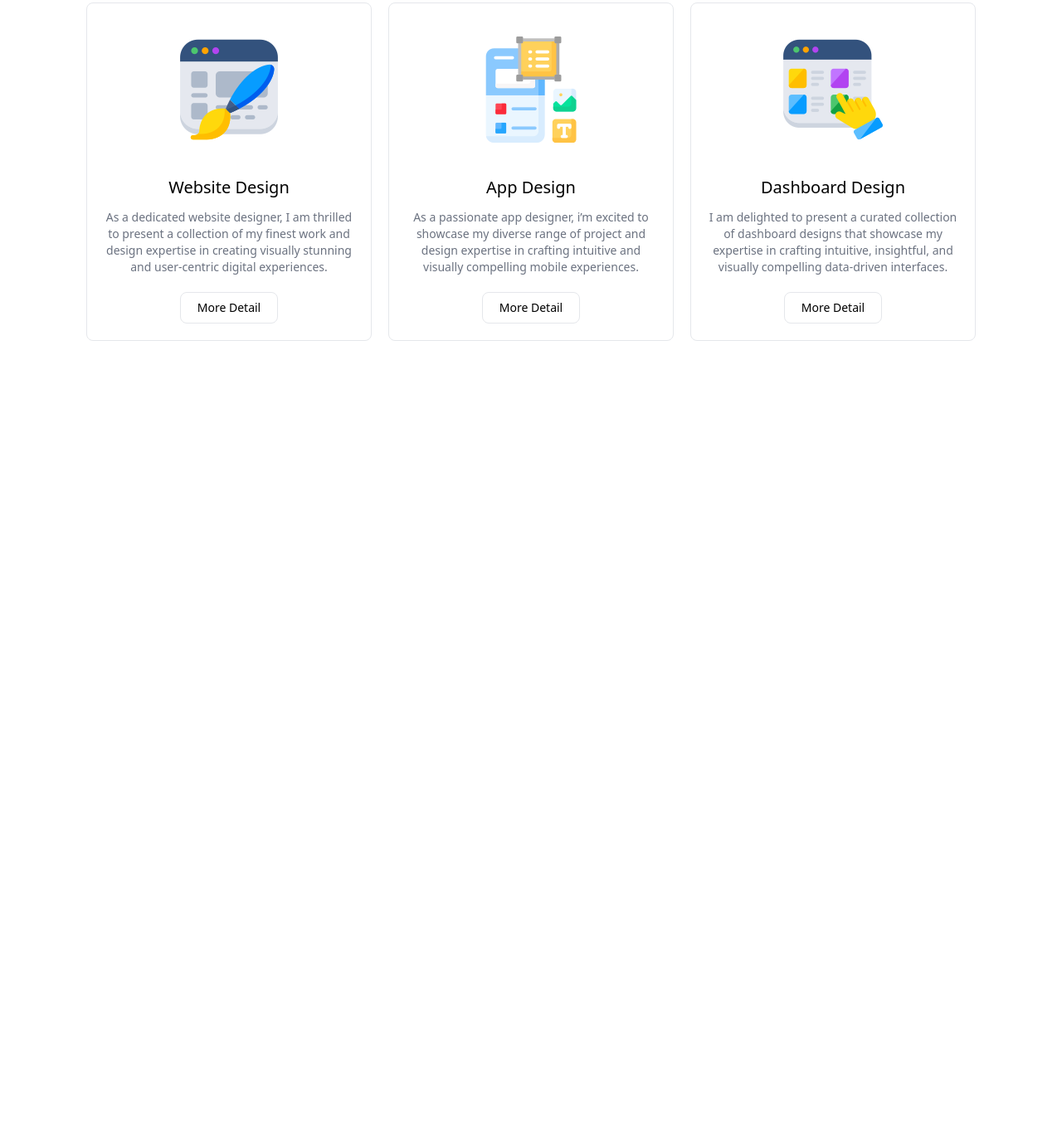
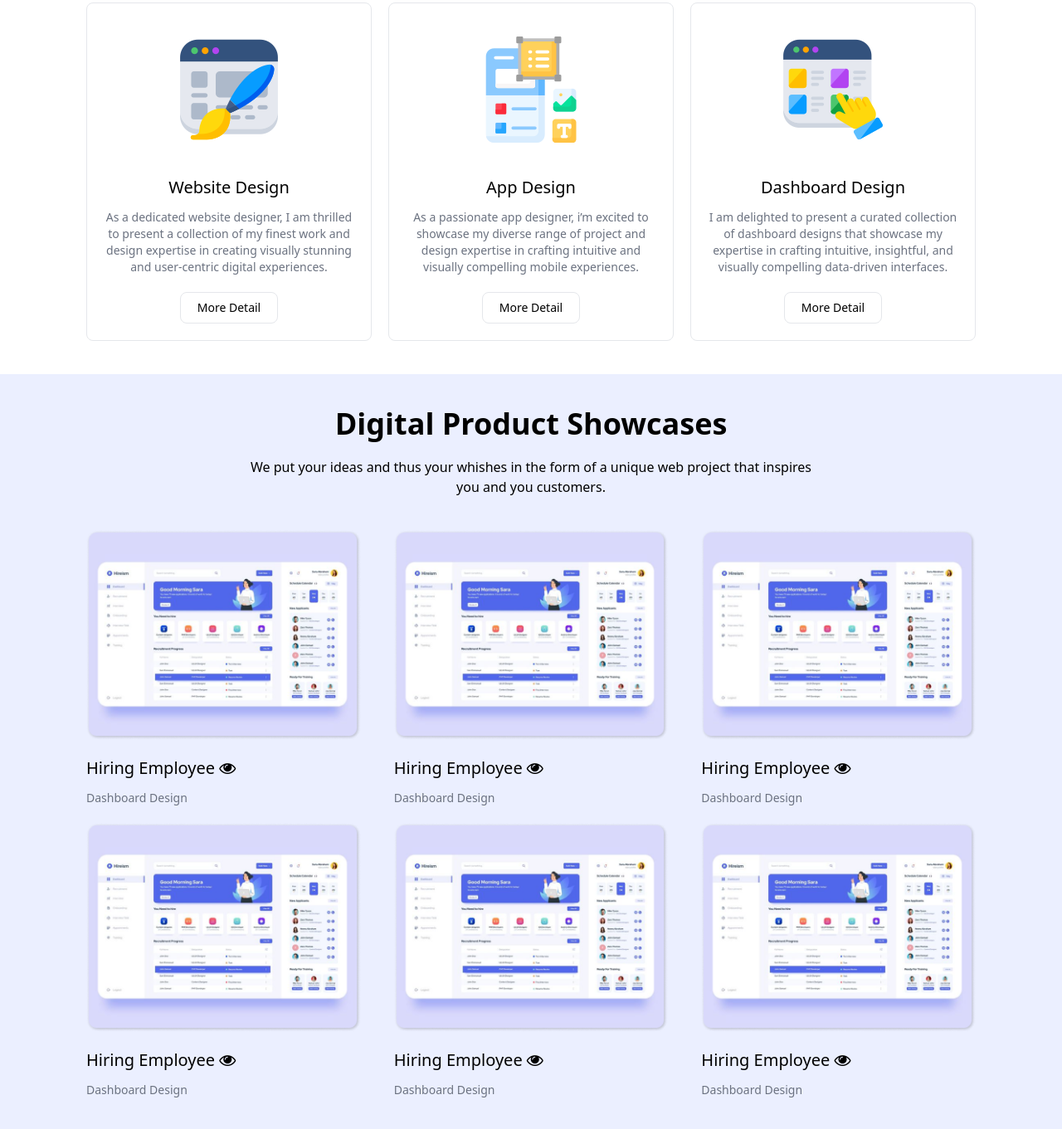
Before and after one commit to alviannn15/alfianpersonal, a website: page index.html in a window 1280 px wide. Shown: the part 1076-2437 px from the top of the page at 83% size. Before the commit the page ends 1527 px from the top, so only its background shows below. Drawn offline with Linux system fonts and the light colour scheme.

Commit message:
feat: add portfolio section

```diff
--- a/index.html
+++ b/index.html
@@ -14,6 +14,10 @@
     <link
       href="https://fonts.googleapis.com/css2?family=Poppins:ital,wght@0,100;0,200;0,300;0,400;0,500;0,600;0,700;0,800;0,900;1,100;1,200;1,300;1,400;1,500;1,600;1,700;1,800;1,900&family=Roboto:ital,wght@0,400;0,500;0,700;1,400;1,500&display=swap"
       rel="stylesheet"
+    />
+    <link
+      rel="stylesheet"
+      href="https://cdnjs.cloudflare.com/ajax/libs/font-awesome/4.7.0/css/font-awesome.min.css"
     />
   </head>
 
@@ -112,13 +116,14 @@
       <!-- End Card-->
     </div>
 
+    <div>
       <div class="px-10 xl:px-72">
         <h1 class="text-4xl font-bold my-5 text-center antialiased">
           Service & Skills
         </h1>
         <p class="text-center">
-        I Offer tailored user-centered design solutions, including wireframing,
-        prototyping, and UI/UX design
+          I Offer tailored user-centered design solutions, including
+          wireframing, prototyping, and UI/UX design
         </p>
       </div>
       <div
@@ -134,11 +139,13 @@
           />
           <h1 class="text-xl font-medium">Website Design</h1>
           <p class="text-gray-500 my-3 text-sm mb-5">
-          As a dedicated website designer, I am thrilled to present a collection
-          of my finest work and design expertise in creating visually stunning
-          and user-centric digital experiences.
+            As a dedicated website designer, I am thrilled to present a
+            collection of my finest work and design expertise in creating
+            visually stunning and user-centric digital experiences.
           </p>
-        <button class="text-sm py-2 px-5 border rounded-lg">More Detail</button>
+          <button class="text-sm py-2 px-5 border rounded-lg">
+            More Detail
+          </button>
         </div>
         <div
           class="w-full md:w-1/2 border py-5 px-5 rounded-lg text-center object-center"
@@ -150,11 +157,13 @@
           />
           <h1 class="text-xl font-medium">App Design</h1>
           <p class="text-gray-500 my-3 text-sm mb-5">
-          As a passionate app designer, i’m excited to showcase my diverse range
-          of project and design expertise in crafting intuitive and visually
-          compelling mobile experiences.
+            As a passionate app designer, i’m excited to showcase my diverse
+            range of project and design expertise in crafting intuitive and
+            visually compelling mobile experiences.
           </p>
-        <button class="text-sm py-2 px-5 border rounded-lg">More Detail</button>
+          <button class="text-sm py-2 px-5 border rounded-lg">
+            More Detail
+          </button>
         </div>
 
         <div
@@ -171,7 +180,105 @@
             that showcase my expertise in crafting intuitive, insightful, and
             visually compelling data-driven interfaces.
           </p>
-        <button class="text-sm py-2 px-5 border rounded-lg">More Detail</button>
+          <button class="text-sm py-2 px-5 border rounded-lg">
+            More Detail
+          </button>
+        </div>
+      </div>
+    </div>
+
+    <div class="bg-primary-blue-100">
+      <div class="px-5 py-5 xl:px-72">
+        <h1 class="text-4xl font-bold my-5 text-center antialiased">
+          Digital Product Showcases
+        </h1>
+        <p class="text-center">
+          We put your ideas and thus your whishes in the form of a unique web
+          project that inspires you and you customers.
+        </p>
+      </div>
+      <div
+        class="flex flex-wrap lg:flex-row md:flex-row xl:max-w-6xl mx-auto px-5 py-5"
+      >
+        <div class="w-full md:w-1/3 px-5 rounded-lg object-center">
+          <img
+            src="./assets/image/portfolio/hiring-employee.png"
+            alt="icon-web"
+            class="mb-5 mx-auto w-full"
+          />
+          <div class="flex">
+            <h1 class="text-xl font-medium">
+              Hiring Employee <i class="fa fa-eye"></i>
+            </h1>
+          </div>
+          <p class="text-gray-500 my-3 text-sm mb-5">Dashboard Design</p>
+        </div>
+
+        <div class="w-full md:w-1/3 px-5 rounded-lg object-center">
+          <img
+            src="./assets/image/portfolio/hiring-employee.png"
+            alt="icon-web"
+            class="mb-5 mx-auto w-full"
+          />
+          <div class="flex">
+            <h1 class="text-xl font-medium">
+              Hiring Employee <i class="fa fa-eye"></i>
+            </h1>
+          </div>
+          <p class="text-gray-500 my-3 text-sm mb-5">Dashboard Design</p>
+        </div>
+        <div class="w-full md:w-1/3 px-5 rounded-lg object-center">
+          <img
+            src="./assets/image/portfolio/hiring-employee.png"
+            alt="icon-web"
+            class="mb-5 mx-auto w-full"
+          />
+          <div class="flex">
+            <h1 class="text-xl font-medium">
+              Hiring Employee <i class="fa fa-eye"></i>
+            </h1>
+          </div>
+          <p class="text-gray-500 my-3 text-sm mb-5">Dashboard Design</p>
+        </div>
+        <div class="w-full md:w-1/3 px-5 rounded-lg object-center">
+          <img
+            src="./assets/image/portfolio/hiring-employee.png"
+            alt="icon-web"
+            class="mb-5 mx-auto w-full"
+          />
+          <div class="flex">
+            <h1 class="text-xl font-medium">
+              Hiring Employee <i class="fa fa-eye"></i>
+            </h1>
+          </div>
+          <p class="text-gray-500 my-3 text-sm mb-5">Dashboard Design</p>
+        </div>
+        <div class="w-full md:w-1/3 px-5 rounded-lg object-center">
+          <img
+            src="./assets/image/portfolio/hiring-employee.png"
+            alt="icon-web"
+            class="mb-5 mx-auto w-full"
+          />
+          <div class="flex">
+            <h1 class="text-xl font-medium">
+              Hiring Employee <i class="fa fa-eye"></i>
+            </h1>
+          </div>
+          <p class="text-gray-500 my-3 text-sm mb-5">Dashboard Design</p>
+        </div>
+        <div class="w-full md:w-1/3 px-5 rounded-lg object-center">
+          <img
+            src="./assets/image/portfolio/hiring-employee.png"
+            alt="icon-web"
+            class="mb-5 mx-auto w-full"
+          />
+          <div class="flex">
+            <h1 class="text-xl font-medium">
+              Hiring Employee <i class="fa fa-eye"></i>
+            </h1>
+          </div>
+          <p class="text-gray-500 my-3 text-sm mb-5">Dashboard Design</p>
+        </div>
       </div>
     </div>
   </body>
--- a/tailwind.config.js
+++ b/tailwind.config.js
@@ -17,7 +17,8 @@ module.exports = {
       colors: {
         primary: {
           blue: {
-            100: "#5438FD",
+            100: "#EBEFFF",
+            300: "#5438FD",
             500: "#007bff",
           },
         },
```
Also changed, not shown: assets/image/portfolio/hiring-employee.png (added), assets/style/output.css. Lines whose indentation alone changed are shown as unchanged.
